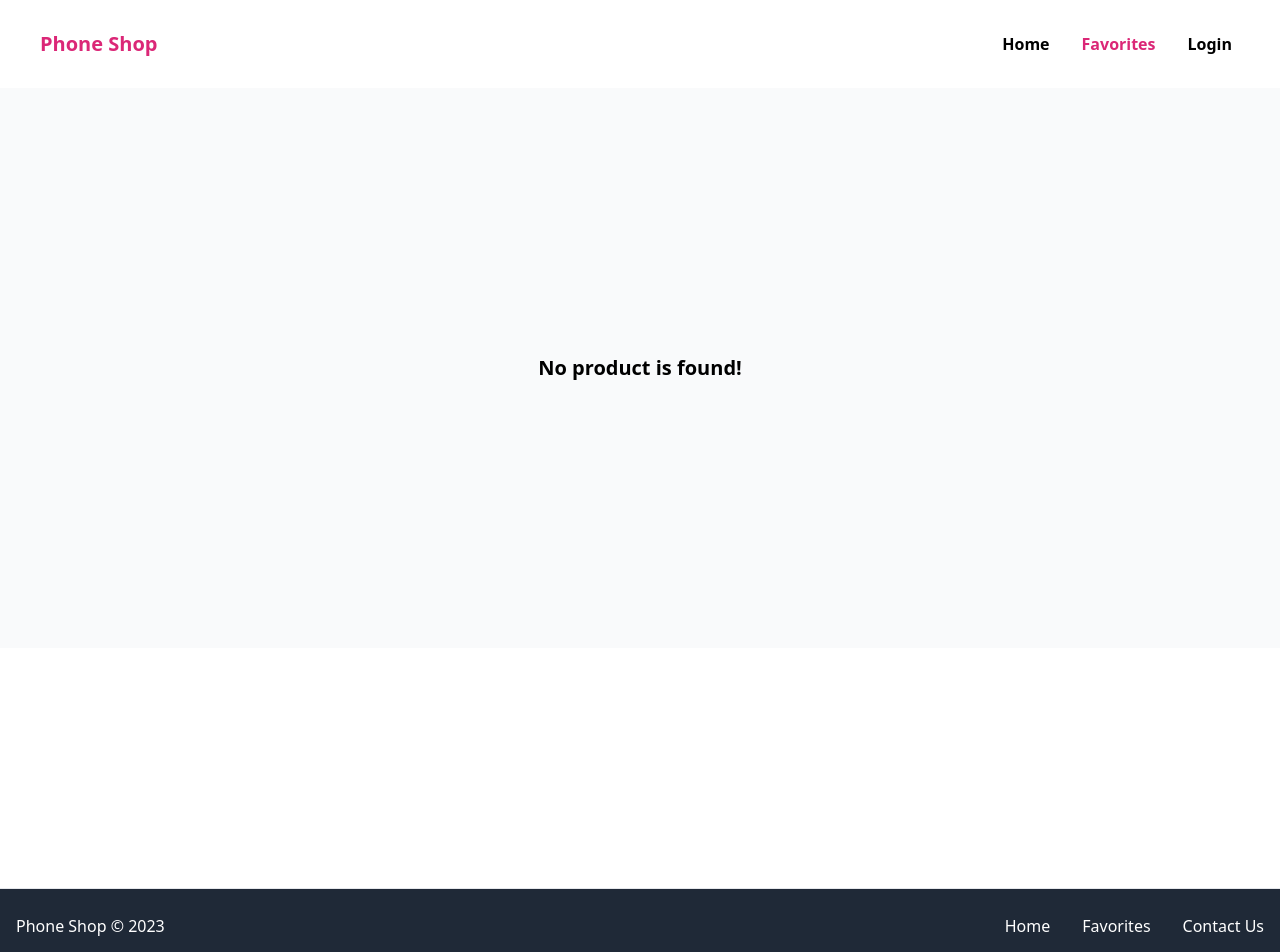
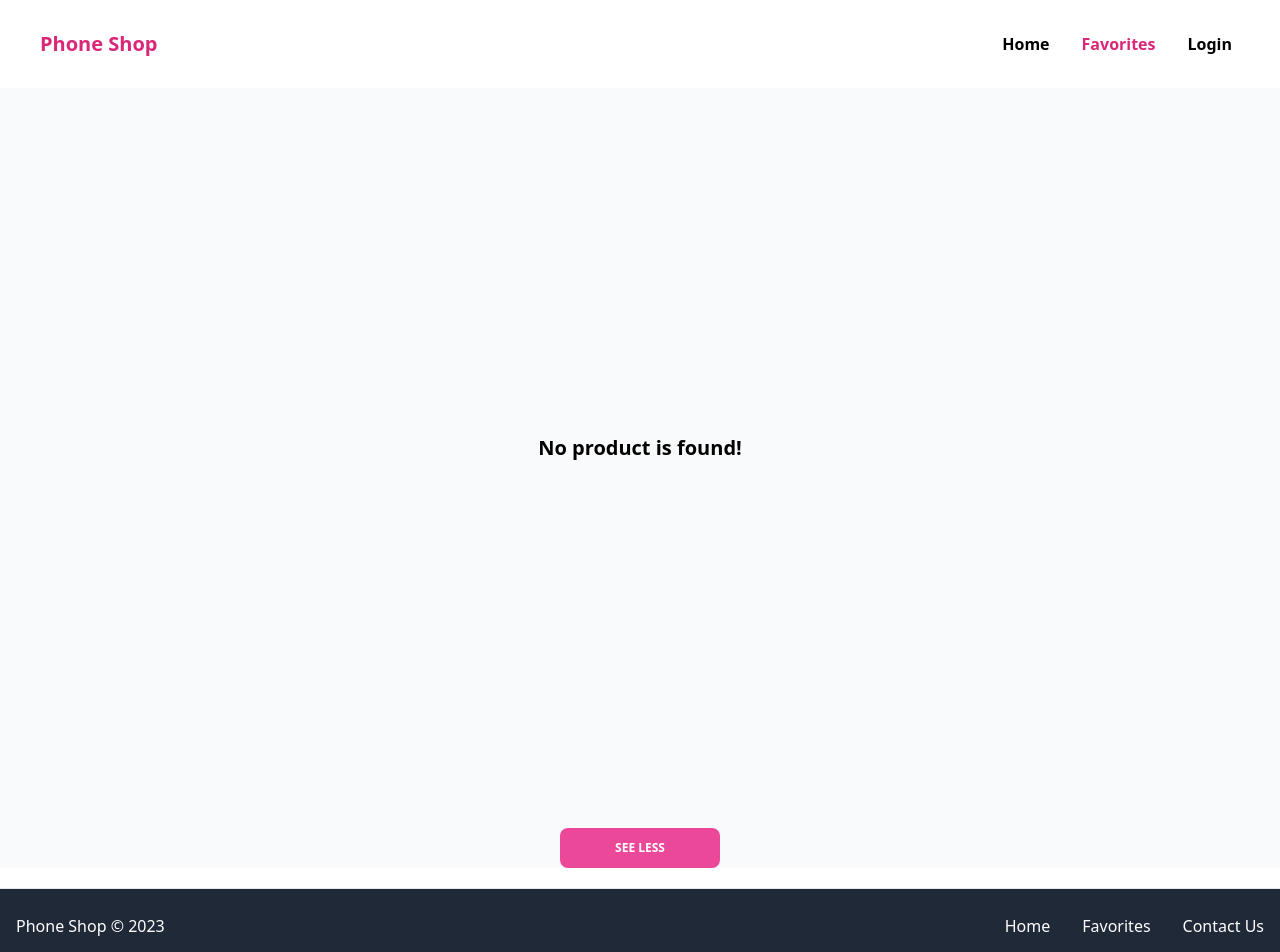
Before and after one commit to anupamahalder/phone-shop-react-project, a React (Vite) app: page /favorites in a window 1280 px wide. Shown: the top 952 px of the page. Built offline with nearby package versions, Linux system fonts and the light colour scheme.

Commit message:
Created dynamic to change favorite items to see more or see less

```diff
--- a/src/Pages/Favorites/Favorites.jsx
+++ b/src/Pages/Favorites/Favorites.jsx
@@ -6,6 +6,9 @@ const Favorites = () => {
     const [favorites, setFavorites] = useState([]);
     //declare a state to show no data found when local storage is empty
     const [noFound, setNoFound] = useState(false)
+    //we will declare a state for see all button if clicked the true will become false else false become true the value will be maintained by the state
+    const [isShowAll, setIsShowAll] = useState(false);
+
     //there can be side effect while getting things from browser so we will use useEffect
     useEffect(() => {
         const favoriteItems = JSON.parse(localStorage.getItem('favItems'));
@@ -28,10 +31,11 @@ const Favorites = () => {
         //also want to see the no product found on screen
         setNoFound('No product is found!');
     }
+    console.log(isShowAll);
     return (
         <>
         {/* if the length of favorites are greater than 0 then show a delete btn */}
-        <div className="h-screen">
+        <div>
         <div>
             {favorites.length > 0 && <button onClick={handleRemoveFromFavorite}
             className="block w-40 mx-auto my-5 select-none rounded-lg bg-pink-500 py-3 text-center align-middle font-sans text-xs font-bold uppercase text-blue-gray-900 transition-all hover:scale-105 focus:scale-105 focus:opacity-[0.85] active:scale-100 active:opacity-[0.85] text-white disabled:pointer-events-none disabled:opacity-50 disabled:shadow-none"
@@ -41,15 +45,26 @@ const Favorites = () => {
             {/* getting data from local storage  */}
             {/* Now conditional rendering will be if data found then show favorites if not found then show no data found  */}
             {
-                noFound ? <p className="h-[70vh] flex justify-center items-center text-center p-10 font-semibold text-xl">{noFound}</p>:
+                noFound ? <p className="h-[90vh] flex justify-center items-center text-center p-10 font-semibold text-xl">{noFound}</p>:
                 <div>
                     {
-                        <div className="h-screen grid grid-cols-1 md:grid-cols-2 lg:grid-cols-3">
-                            {/* map through the products that are saved in local storage  */}
-                            {favorites.map(phone => <FavoriteCard key={phone.id} phone={phone}></FavoriteCard>)}
+                        <div className="min-h-screen grid grid-cols-1 md:grid-cols-2 lg:grid-cols-3">
+                            {
+                                //if showAll is true then show all data else conditional rendering and slice to show how many numbers of data we want to show
+                                isShowAll ? favorites.map(phone => <FavoriteCard key={phone.id} phone={phone}></FavoriteCard>):
+                                favorites.slice(0,3).map(phone => <FavoriteCard key={phone.id} phone={phone}></FavoriteCard>)
+                            }
                         </div>
                     }
                 </div>
+            }
+            {/* when clicked the button we will change the value of the state using arraow function to set the state*/}
+            {
+                <button onClick={() => setIsShowAll(!isShowAll)}
+                className="block w-40 mx-auto my-5 select-none rounded-lg bg-pink-500 py-3 text-center align-middle font-sans text-xs font-bold uppercase text-blue-gray-900 transition-all hover:scale-105 focus:scale-105 focus:opacity-[0.85] active:scale-100 active:opacity-[0.85] text-white disabled:pointer-events-none disabled:opacity-50 disabled:shadow-none"
+                type="button">
+                    {isShowAll ? "See Less" : "See Less"}
+                </button>
             }
         </div>
         </div>
--- a/src/Pages/Phone/PhoneCardCompo.jsx
+++ b/src/Pages/Phone/PhoneCardCompo.jsx
@@ -67,7 +67,6 @@ const PhoneCardCompo = ({phone}) => {
                     <h4 className="mb-2 block font-sans text-2xl font-semibold leading-snug tracking-normal text-blue-gray-900 antialiased">
                     {phone_name}
                     </h4>
-                    <a className="inline-block" href="#">
                     <p className="mb-2 block font-sans text-base font-normal leading-relaxed text-gray-700 antialiased">
                     Experience the future in your hands with our cutting-edge smartphone. Unleash limitless possibilities, from stunning photography to lightning-fast performance. Elevate your life, one tap at a time.
                     </p>
@@ -95,7 +94,6 @@ const PhoneCardCompo = ({phone}) => {
                         ></path>
                         </svg>
                     </button>
-                    </a>
                 </div>
                 </div>
         </div>
```
